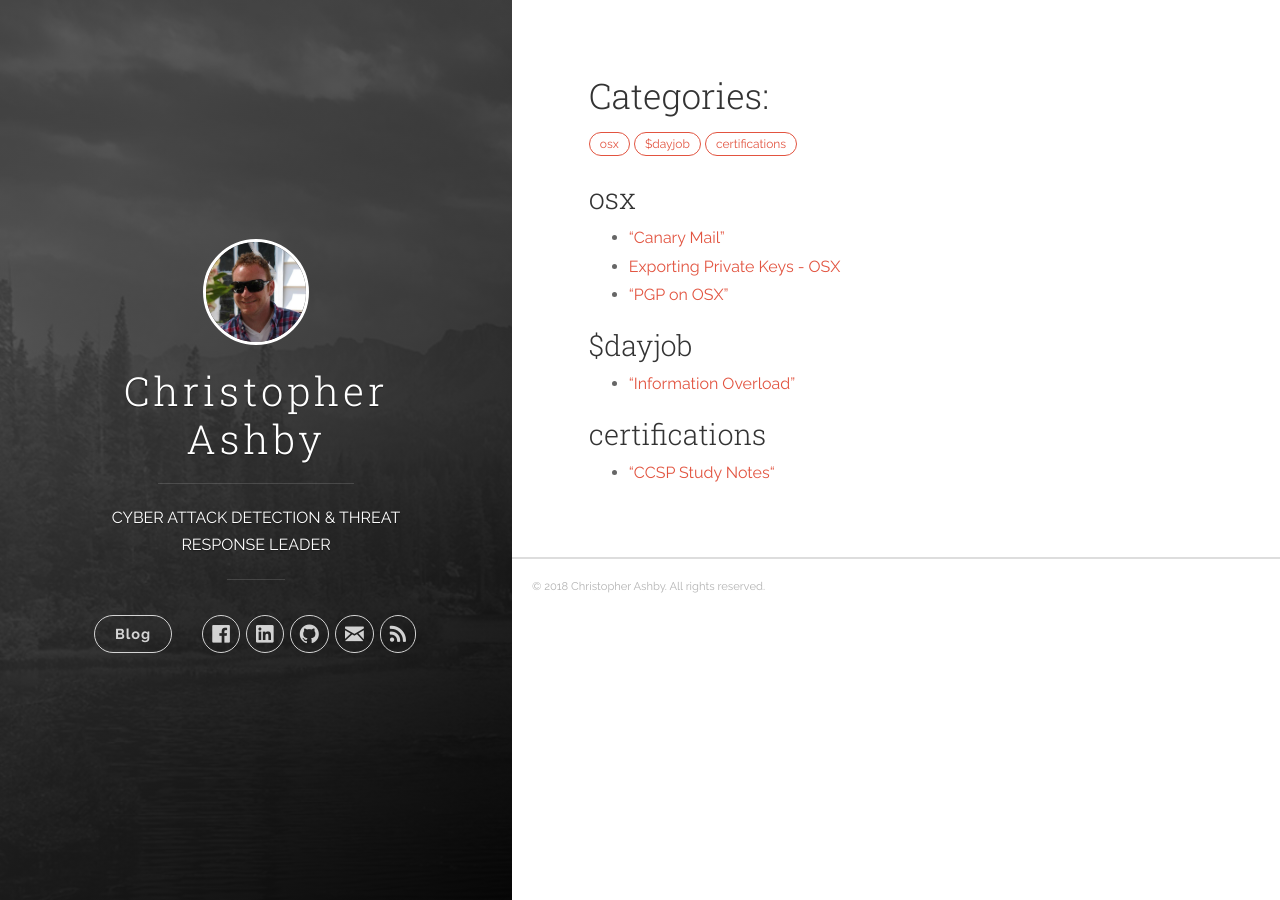
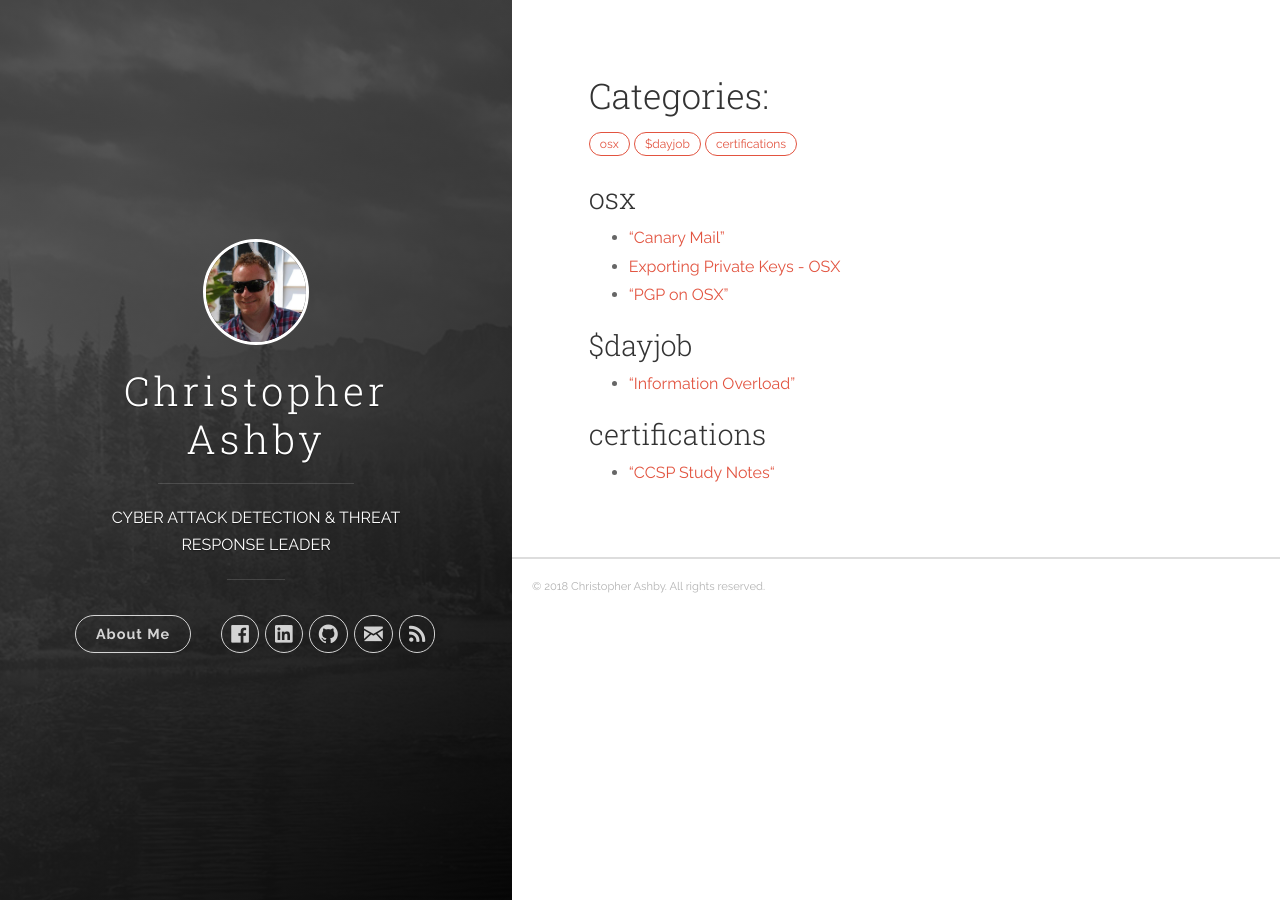
Before and after one commit to ashbyca/ashbyca.github.io, a Jekyll site: the page built from categories.md, in a window 1280 px wide. Built offline with Jekyll 4.4.1, drawn with Linux system fonts in a browser that asks for light colours.

Commit message:
Update header.html

```diff
--- a/_includes/header.html
+++ b/_includes/header.html
@@ -20,7 +20,7 @@
 
           <nav class="cover-navigation cover-navigation--primary">
             <ul class="navigation">
-              <li class="navigation__item"><a href="{{ site.baseurl }}/#blog" title="link to {{ site.title }} blog" class="blog-button">Blog</a></li>
+              <li class="navigation__item"><a href="{{ site.baseurl }}/#about" title="link to {{ site.title }} about" class="blog-button">About Me</a></li>
             </ul>
           </nav>
 
```
